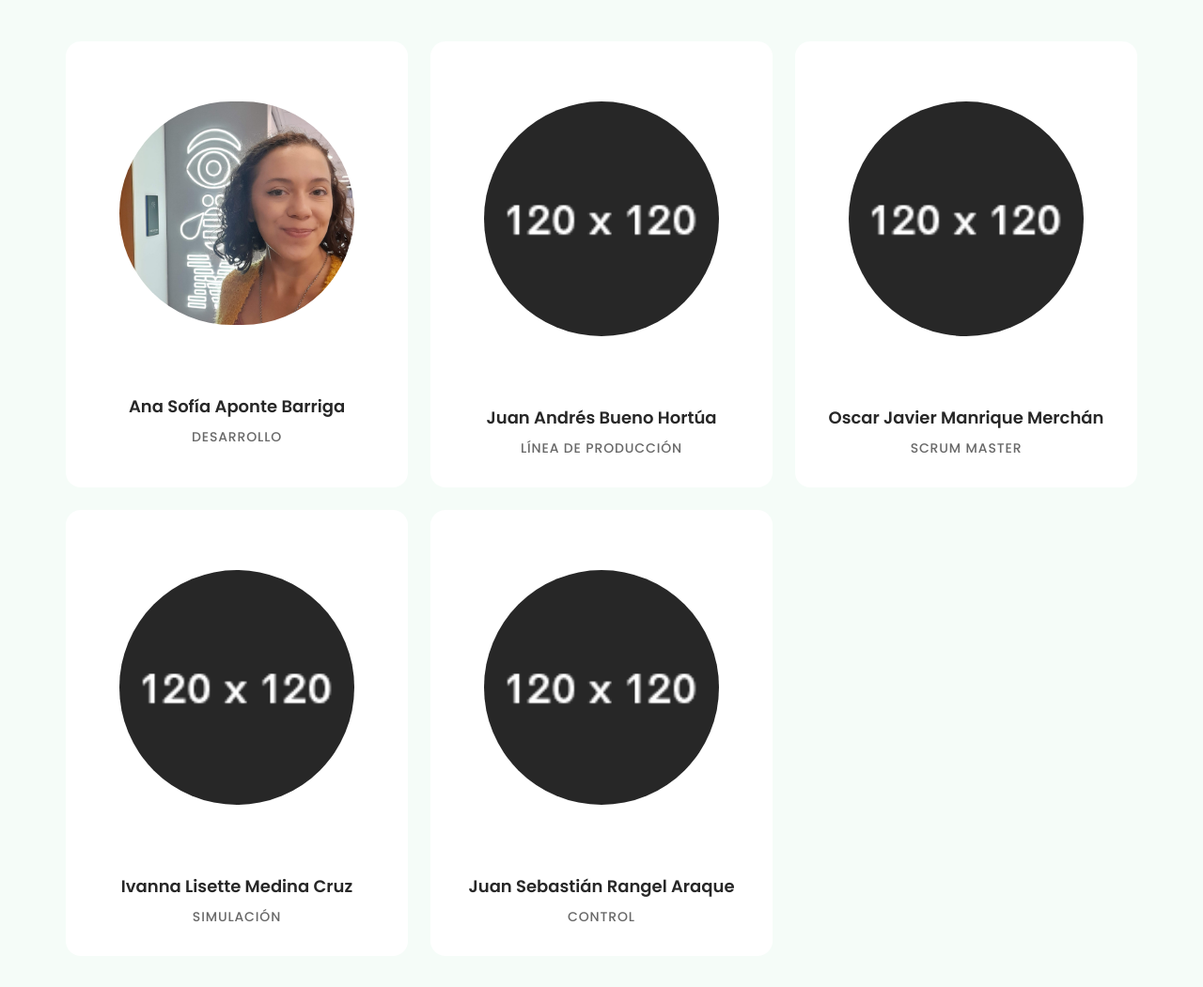
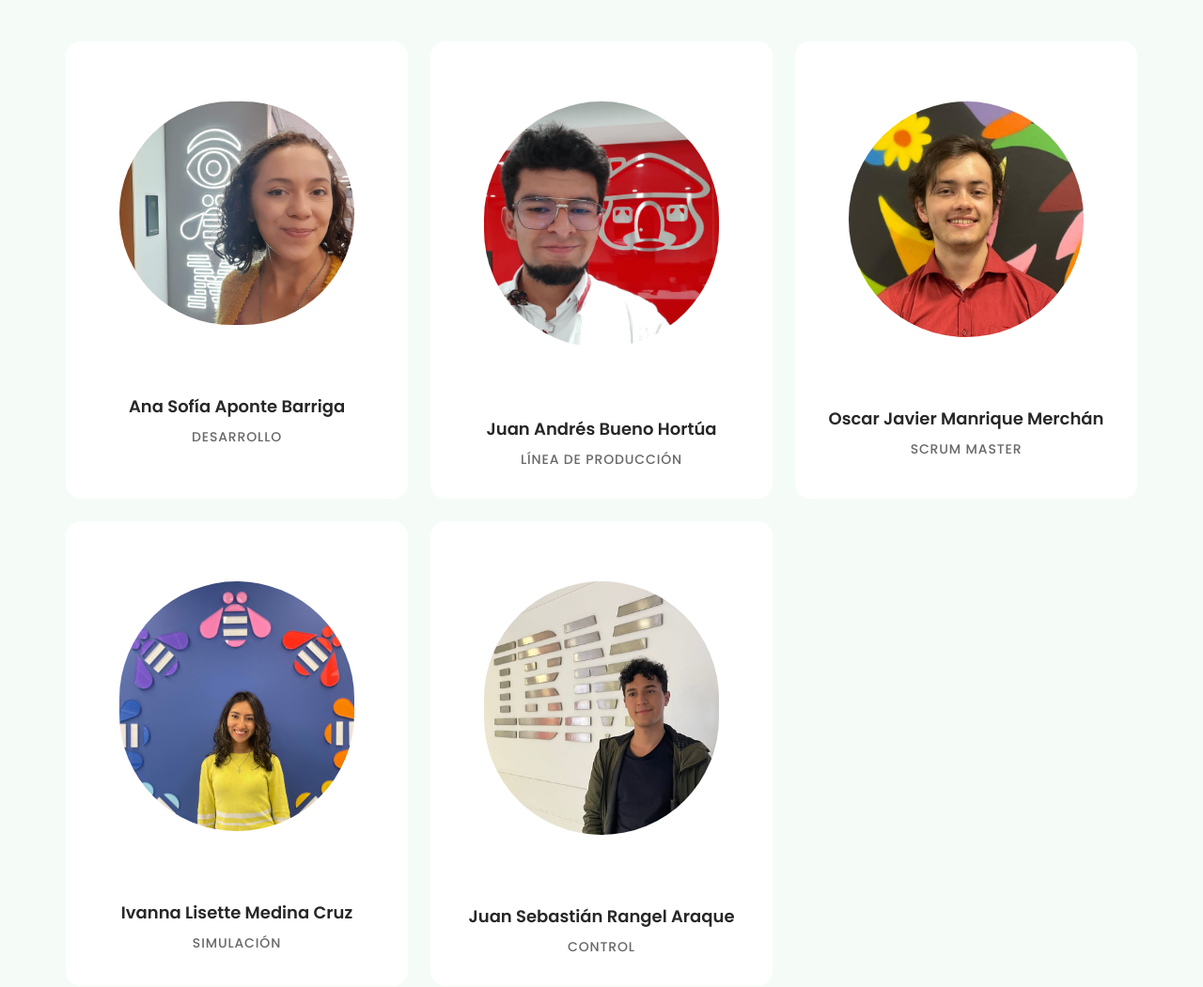
Before and after one commit to PurpleWood-APM/PagWebPurpleWood, a website: page temp/html/equipo.html in a window 1280 px wide. Shown: the part 717-1768 px from the top of the page at 94% size. Drawn offline with Linux system fonts and the light colour scheme.

Commit message:
:bento: team

```diff
--- a/temp/html/equipo.html
+++ b/temp/html/equipo.html
@@ -153,7 +153,7 @@
                     </div>
                     <div class="bg-white duration-300 group pt-14 p-8 text-center hover:shadow-custom rounded-2xl">
                         <div class="border-4 border-white duration-300 group-hover:border-green inline-block rounded-full p-1">
-                            <img src="assets/images/team/2.png" width="250" class="mx-auto rounded-full" alt="" />
+                            <img src="assets/images/team/JABH.jpeg" width="250" class="mx-auto rounded-full" alt="" />
                         </div>
                         <h5 class="mt-14 font-semibold text-lg leading-7 hover:text-green duration-300">
                             <a href="team-details.html">Juan Andrés Bueno Hortúa</a>
@@ -162,7 +162,7 @@
                     </div>
                     <div class="bg-white duration-300 group pt-14 p-8 text-center hover:shadow-custom rounded-2xl">
                         <div class="border-4 border-white duration-300 group-hover:border-green inline-block rounded-full p-1">
-                            <img src="assets/images/team/3.png" width="250" class="mx-auto rounded-full" alt="" />
+                            <img src="assets/images/team/OJMM.jpeg" width="250" class="mx-auto rounded-full" alt="" />
                         </div>
                         <h5 class="mt-14 font-semibold text-lg leading-7 hover:text-green duration-300">
                             <a href="team-details.html">Oscar Javier Manrique Merchán</a>
@@ -171,7 +171,7 @@
                     </div>
                     <div class="bg-white duration-300 group pt-14 p-8 text-center hover:shadow-custom rounded-2xl">
                         <div class="border-4 border-white duration-300 group-hover:border-green inline-block rounded-full p-1">
-                            <img src="assets/images/team/4.png" width="250" class="mx-auto rounded-full" alt="" />
+                            <img src="assets/images/team/ILMC.jpeg" width="250" class="mx-auto rounded-full" alt="" />
                         </div>
                         <h5 class="mt-14 font-semibold text-lg leading-7 hover:text-green duration-300">
                             <a href="team-details.html">Ivanna Lisette Medina Cruz</a>
@@ -180,7 +180,7 @@
                     </div>
                     <div class="bg-white duration-300 group pt-14 p-8 text-center hover:shadow-custom rounded-2xl">
                         <div class="border-4 border-white duration-300 group-hover:border-green inline-block rounded-full p-1">
-                            <img src="assets/images/team/5.png" width="250" class="mx-auto rounded-full" alt="" />
+                            <img src="assets/images/team/JSRA.jpeg" width="250" class="mx-auto rounded-full" alt="" />
                         </div>
                         <h5 class="mt-14 font-semibold text-lg leading-7 hover:text-green duration-300">
                             <a href="team-details.html">Juan Sebastián Rangel Araque</a>
```
Also changed, not shown: temp/html/index.html (+4 -4 lines), temp/html/assets/images/team/ILMC.jpeg (added), temp/html/assets/images/team/JABH.jpeg (added), temp/html/assets/images/team/JSRA.jpeg (added), temp/html/assets/images/team/OJMM.jpeg (added), 4 other files.
